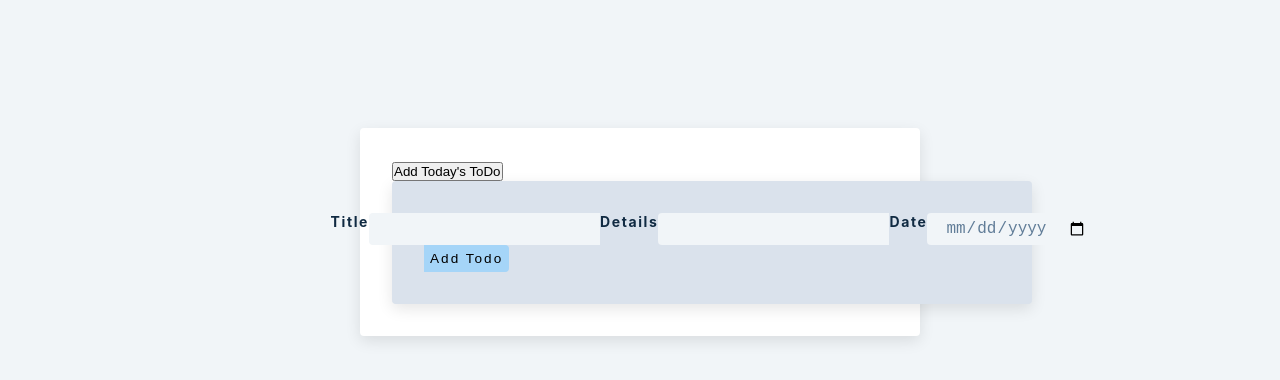
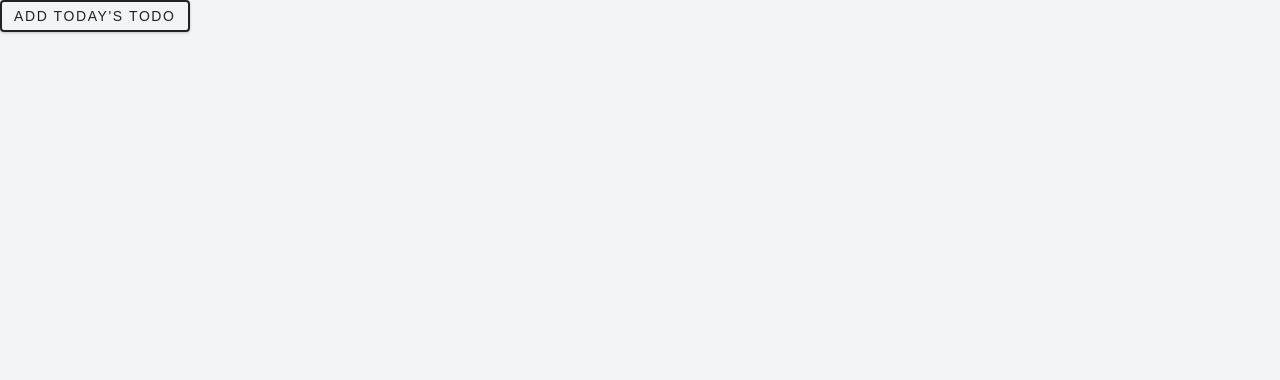
Before and after one commit to fatimabatooll/mytodo, a React (Create React App) app: page / in a window 1280 px wide. Shown: the top 380 px of the page. Built offline with nearby package versions, Linux system fonts and the light colour scheme.

Commit message:
all done with alerts and crud date validation

```diff
--- a/package.json
+++ b/package.json
@@ -8,6 +8,7 @@
     "@testing-library/user-event": "^13.5.0",
     "react": "^18.2.0",
     "react-dom": "^18.2.0",
+    "react-icons": "^4.8.0",
     "react-scripts": "5.0.1",
     "web-vitals": "^2.1.4"
   },
--- a/src/App.js
+++ b/src/App.js
@@ -6,6 +6,7 @@ import TodoList from './Components/TodoList';
 function App() {
   const [todos, setTodos] = useState([])
   const [editingTodo, setEditingTodo] = useState(null);
+  const [showArticle, setShowArticle] = useState(false);
 
 
   const addTodo = (id, title, detail, date) => {
@@ -30,11 +31,21 @@ function App() {
     setTodos(filteredTodos);
   };
   return (
-    <article className="article-center">
-       {editingTodo ? (<Header onSubmit={saveTodo} todo={editingTodo}  />) : (<Header onSubmit={addTodo} />)}
-       <TodoList todos={todos} onEdit={editTodo} onDelete={deleteTodo} />
+    <div>
+    <button className='btn' onClick={() => setShowArticle(true)}>Add Today's Todo</button>
 
-    </article>
+    {showArticle && (
+      <article className="article-center">
+        {editingTodo ? (
+          <Header onSubmit={saveTodo} todo={editingTodo} />
+        ) : (
+          <Header onSubmit={addTodo} />
+        )}
+        <TodoList todos={todos} onEdit={editTodo} onDelete={deleteTodo} />
+      </article>
+    )}
+  </div>
+
   );
 }
 
--- a/src/Components/Button.js
+++ b/src/Components/Button.js
@@ -3,7 +3,7 @@ import React from 'react'
 const Button = () => {
   return (
     <>
-    <button> Add Today's ToDo </button>
+
     </>
   )
 }
--- a/src/Components/Header.js
+++ b/src/Components/Header.js
@@ -1,6 +1,6 @@
 import React, { useEffect } from "react";
 import { useState } from "react";
-import Button from "./Button";
+
 
 const Header = ({ onSubmit, todo }) => {
   const [title, setTitle] = useState("");
@@ -37,8 +37,8 @@ const Header = ({ onSubmit, todo }) => {
 
   return (
     <>
-      <Button />
-      <section className="article-div">
+
+      <section className='sec-center'>
         <form className="form-div" onSubmit={handleSubmit}>
           <div className="form-control">
             <h4>Title</h4>
@@ -68,10 +68,11 @@ const Header = ({ onSubmit, todo }) => {
               value={date}
               onChange={(e) => setDate(e.target.value)}
             />
-          </div>
-          <button className="submit-btn" type="submit">
+            <button className="submit-btn" type="submit">
             {todo ? "Save" : "Add Todo"}
           </button>
+          </div>
+
         </form>
       </section>
     </>
--- a/src/Components/TodoList.js
+++ b/src/Components/TodoList.js
@@ -1,31 +1,35 @@
 import React from "react";
+import { FaEdit, FaTrash } from 'react-icons/fa'
+
 
 const TodoList = ({ todos, onEdit, onDelete }) => {
   const currentDate = new Date();
   return (
-    <div className="todo-list ">
+    <div className="todo-list">
       <ul>
         {todos.map((todo) => {
           const previousDate = new Date(todo.date);
           const isActive = currentDate.getTime() > previousDate.getTime();
           const articleClassName = `todo-item ${isActive ? "active" : ""}`;
           return (
+            <div className='section-center'>
             <article className={articleClassName} key={todo.id}>
               <h3>{todo.title}</h3>
               <p className="title">{todo.detail}</p>
               <date className="title">{todo.date}</date>
               <div className="btn-container">
                 <button className="edit-btn" onClick={() => onEdit(todo)}>
-                  Edit
+                  <FaEdit/>
                 </button>
                 <button
                   className="delete-btn"
                   onClick={() => onDelete(todo.id)}
                 >
-                  Del
+                <FaTrash/>
                 </button>
               </div>
             </article>
+            </div>
           );
         })}
       </ul>
--- a/src/index.css
+++ b/src/index.css
@@ -98,12 +98,12 @@ h4 {
   box-shadow: var(--light-shadow);
   transition: var(--transition);
   padding: 2rem;
-  width: 50vw;
+  width: 100vw;
 }
 .article-center {
   width: 100vw;
   margin: 0 auto;
-  max-width: 35rem;
+  max-width: 55rem;
   margin-top: 8rem;
 }
 .article-center {
```
Also changed, not shown: src/Components/Alert.js (added), 1 other file (tests, documents, lock files or other folders).
